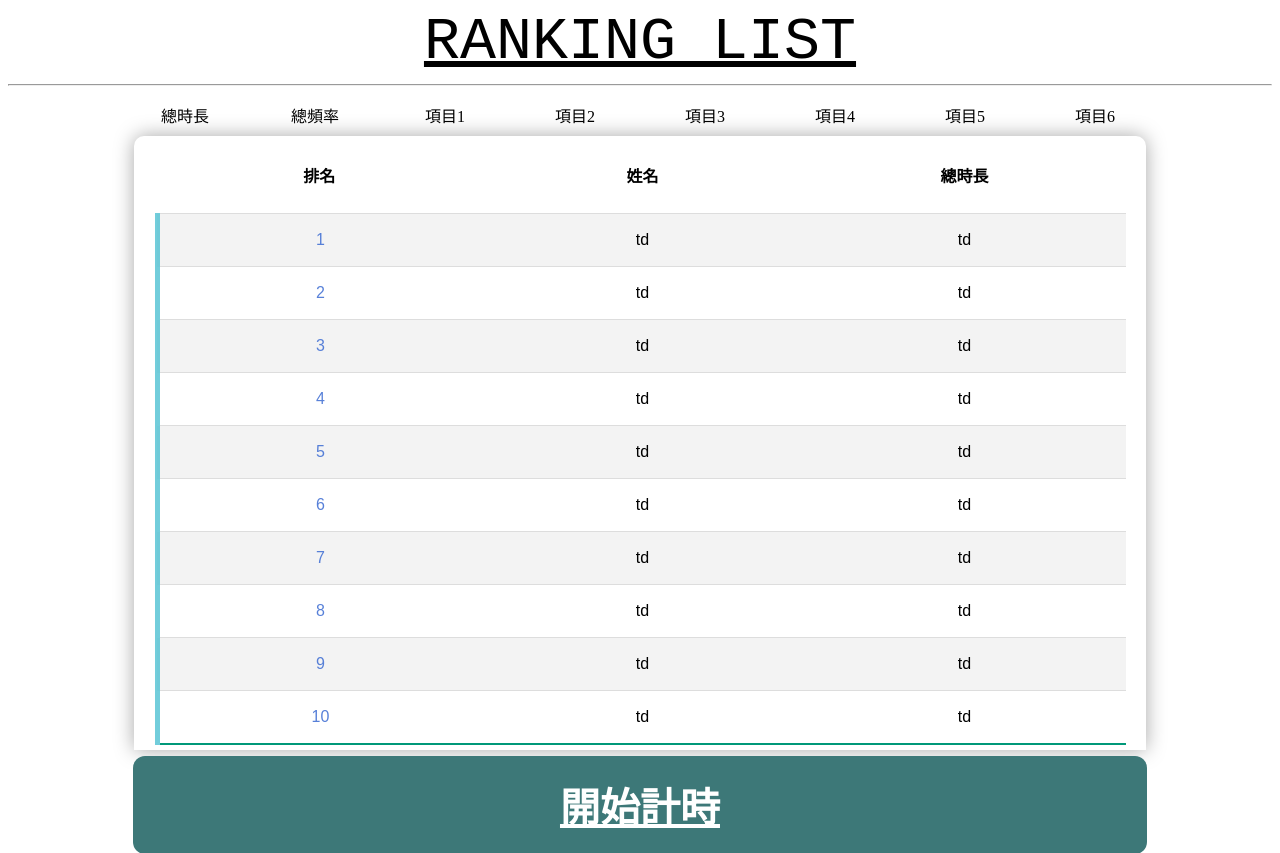
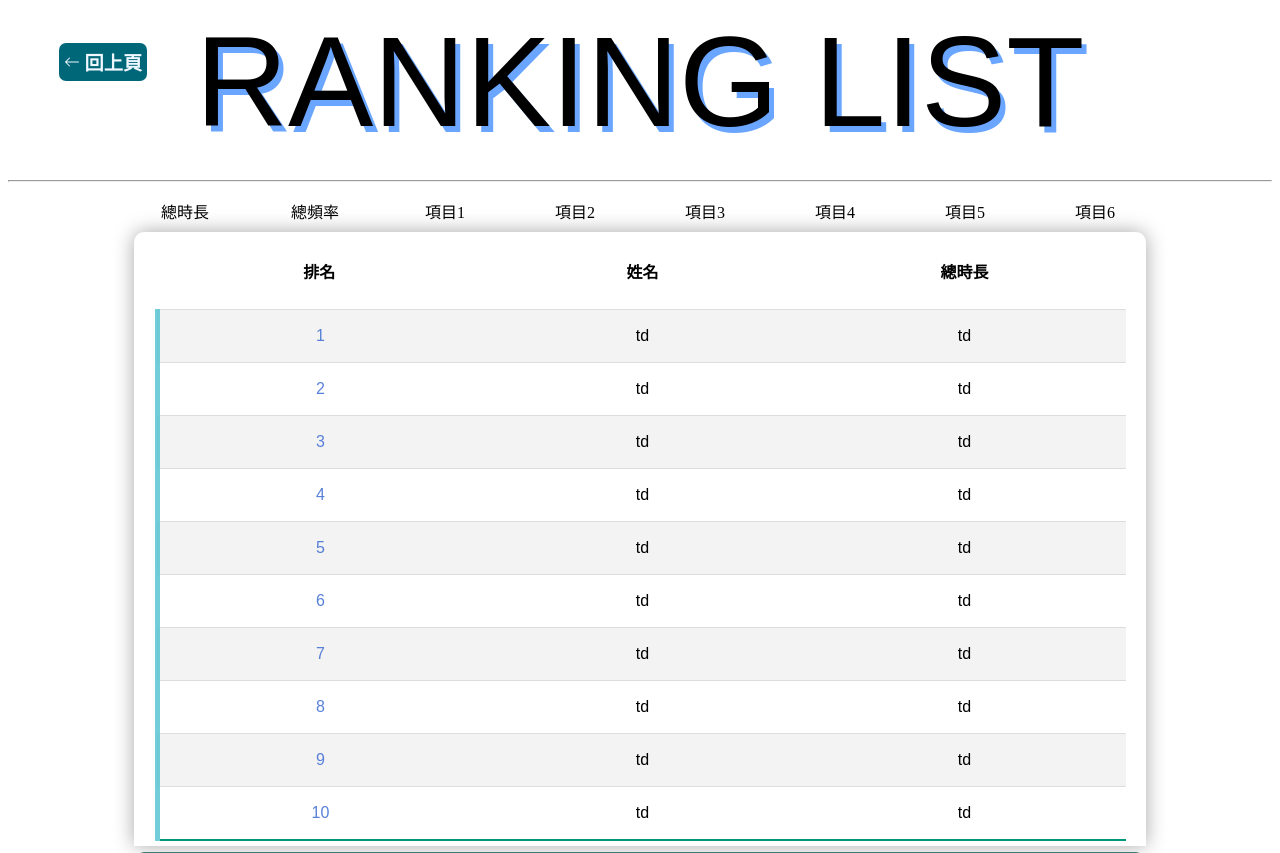
Before and after one commit to Poyi1028/DB_Project, a Flask app: page /gypt in a window 1280 px wide. Shown: the top 853 px of the page. Run offline with Flask 3, Linux system fonts and the light colour scheme.

Commit message:
0531-yu-已修排行表

```diff
--- a/static/css/ranking-layout.css
+++ b/static/css/ranking-layout.css
@@ -17,6 +17,40 @@
   cursor: pointer;
 
 }
+.back-button {
+position: absolute;
+top: 10px;
+left: 2%;
+background-color:#006779;
+border: none;
+cursor: pointer;
+font-size: 1.2em;
+color: #32403ede;
+display: flex;
+align-items: center;
+margin: 2%;
+padding: 5px;
+color: aliceblue;
+font-weight: bold;
+border-radius: 7px;
+}
+
+.back-button svg {
+margin-right: 5px;
+}
+
+.header {
+text-align: center;
+margin-bottom: 25px;
+position: relative;
+width: 100%;
+}
+.headline {
+text-align: center;
+font-size: 8em;
+font-family: 'Cursive', sans-serif;
+text-shadow: #6aa6ff 5px 6px;
+}
 
 .container {
   display: flex; /* 使用 Flexbox 布局 */
@@ -27,17 +61,17 @@
 
 .container_time{
   display: flex;
-    justify-content: space-between; /* 將內部元素在主軸上分散對齊，將末端對齊 */
+  /* justify-content: space-between; 將內部元素在主軸上分散對齊，將末端對齊 */
   align-items: center;
+  text-align: center;
 }
 
 .myTime{
   width: 70%;
   padding-left: 5%;
-    text-align: left;
+  text-align: center;
   font-size: 50px;
   font-family: sans-serif;
-    margin-right: auto;
 }
 
 .end_btn{
@@ -46,7 +80,7 @@
   border-style: solid;
   background-color: #58caca;
   font-size: 30px;
-    justify-items: end;
+  border-radius: 5px;
   padding: 10px;
 }
 
@@ -62,12 +96,7 @@
   font-weight: bold;
   width: 77%;
 }
-.headline{
-    text-align: center;
-    text-decoration :underline;
-    font-family:'Courier New';
-    font-size: 60px;
-}
+
 /* @media screen {
   body {
       background-color: #f3a2b49d;
--- a/templates/ranking-list.html
+++ b/templates/ranking-list.html
@@ -62,7 +62,15 @@
         }
     </script>
 
-      <div class="headline">RANKING LIST</div>
+      <div class="header">
+        <button onclick="history.back()" class="back-button">
+          <svg xmlns="http://www.w3.org/2000/svg" width="16" height="16" fill="currentColor" class="bi bi-arrow-left" viewBox="0 0 16 16">
+              <path fill-rule="evenodd" d="M15 8a.5.5 0 0 0-.5-.5H2.707l3.147-3.146a.5.5 0 1 0-.708-.708l-4 4a.5.5 0 0 0 0 .708l4 4a.5.5 0 0 0 .708-.708L2.707 8.5H14.5A.5.5 0 0 0 15 8"/>
+          </svg>
+          回上頁
+        </button>
+        <div class="headline">RANKING LIST</div>
+      </div>
         <hr/>
 
         <div class="frame">
--- a/templates/timing.html
+++ b/templates/timing.html
@@ -9,7 +9,9 @@
 </head>
 
 <body>
-  <div class="headline">HARD WORKING ~ ~ </div>
+  <div class="header">
+    <div class="headline">HARD WORKING</div>
+  </div>
   <div class="container_time">
     <span class="myTime">
       Time = =
```
Also changed, not shown: templates/introduction.html (+6 -6 lines). Lines whose indentation alone changed are shown as unchanged.
